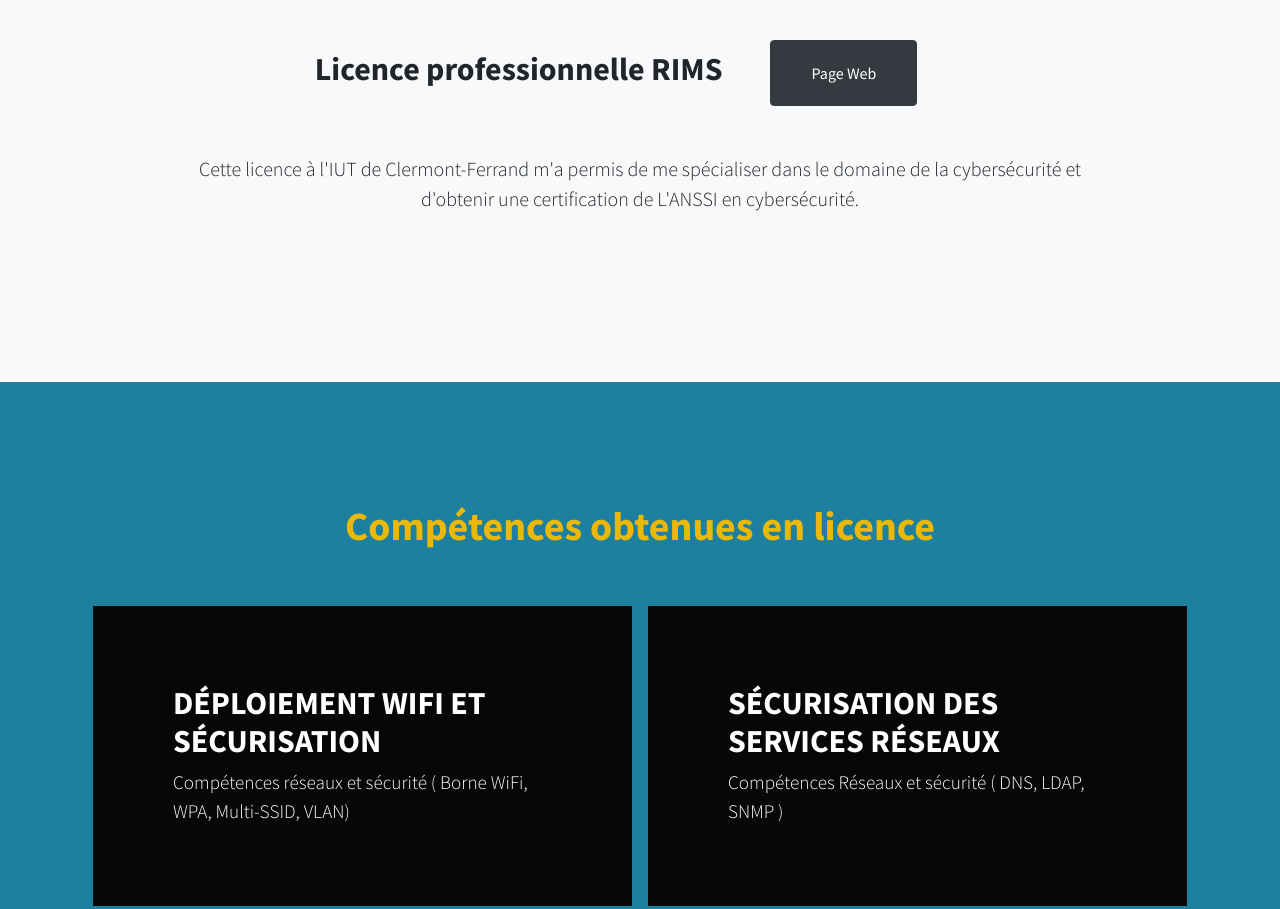
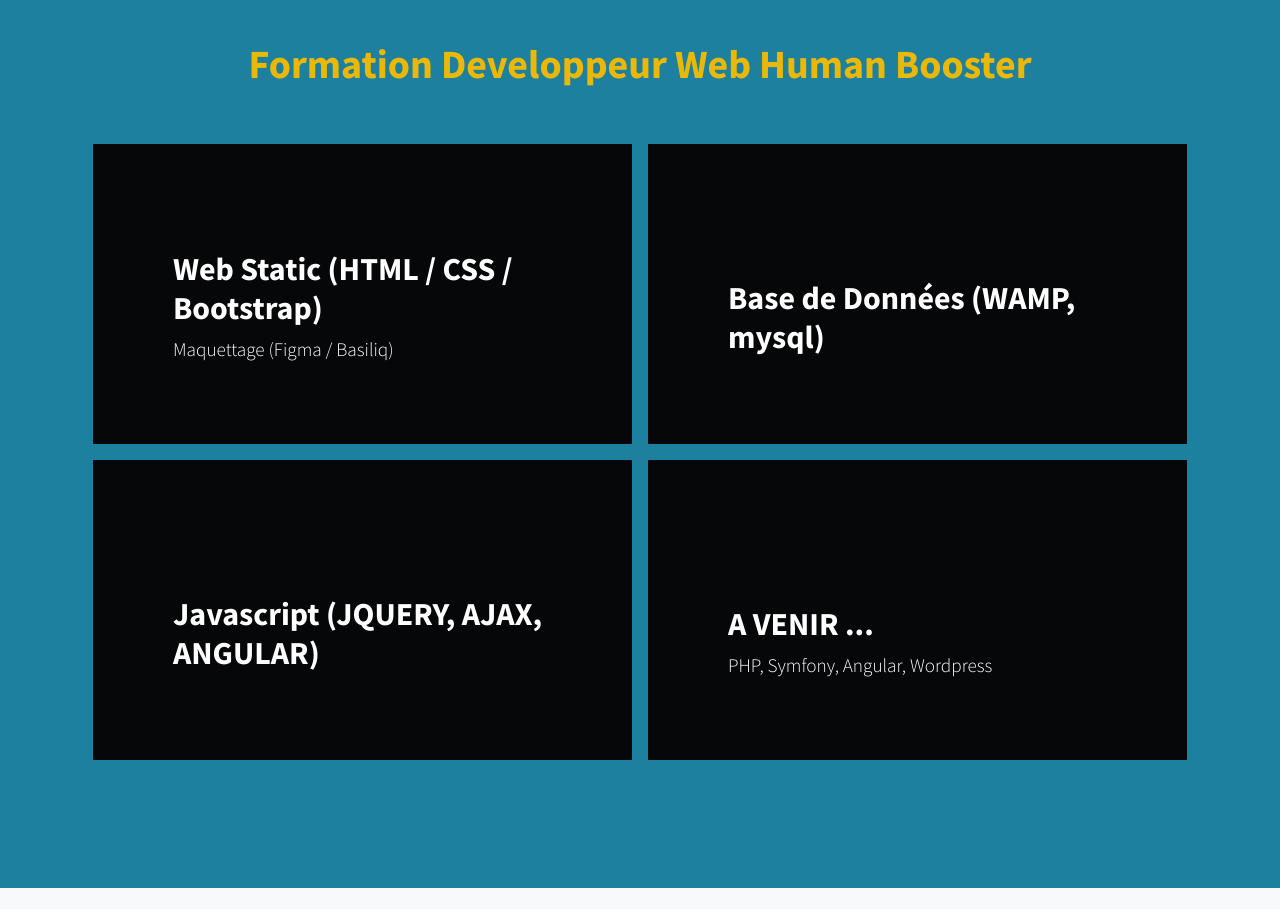
Before and after one commit to rcrochepeyre/Portfolio_Crochepeyre_Remi, a plain HTML site: page index.html in a window 1280 px wide. Shown: the part 880-1789 px from the top of the page. Drawn offline with nearby package versions, Linux system fonts and the light colour scheme.

Commit message:
Ajout Section Formatio Web + qq modifs

```diff
--- a/index.html
+++ b/index.html
@@ -21,6 +21,7 @@
     <nav id="sidebar-wrapper">
         <ul class="sidebar-nav">
             <li class="sidebar-brand"><a class="js-scroll-trigger" href="#page-top">Accueil</a></li>
+            <li class="sidebar-nav-item"><a class="js-scroll-trigger" href="#formation">Formation Dev Web Human Booster</a></li>
             <li class="sidebar-nav-item"><a class="js-scroll-trigger" href="#licence">Licence Professionnelle RIMS</a></li>
             <li class="sidebar-nav-item"><a class="js-scroll-trigger" href="#BTS">BTS SIO</a></li>
             <li class="sidebar-nav-item"><a class="js-scroll-trigger" href="#stages">Compétences humaines</a></li>
@@ -32,12 +33,60 @@
     <header class="masthead d-flex">
         <div class="container text-center my-auto">
             <h1 class="mb-1 text-white">Portfolio Crochepeyre Rémi</h1>
-            <h3 class="mb-5 text-white"><em>Bienvenue dans mon Portfolio. Je m'appelle Rémi Crochepeyre. Sur ce site je vais vous décrire l'ensemble de mon parcours scolaire.</em></h3>
+            <h3 class="mb-5 text-white"><em>Bienvenue dans mon Portfolio. Je m'appelle Rémi Crochepeyre. Sur ce site je vais vous décrire l'ensemble de mon parcours professionnel</em></h3>
             <a class="btn btn-light rounded-pill btn-xl js-scroll-trigger" href="assets/files/CV_Crochepeyre_Rémi.pdf">CV</a>
         </div>
         <div class="overlay"></div>
     </header>
-    <!-- About-->
+    <!-- Formation HB Dev Web -->
+    <section class="content-section bg-primary" id="formation">
+        <div class="container">
+            <div class="content-section-heading text-center">
+                <h1 class="text-secondary mb-5">Formation Developpeur Web Human Booster</h1>
+            </div>
+            <div class="row no-gutters">
+                <div class="col-lg-6 p-2">
+                    <a class="portfolio-item">
+                        <div class="caption">
+                            <div class="caption-content">
+                                <div class="h2">Web Static (HTML / CSS / Bootstrap)</div>
+                                <p class="mb-0">Maquettage (Figma / Basiliq)</p>
+                            </div>
+                        </div>
+                    </a>
+                </div>
+                <div class="col-lg-6 p-2">
+                    <a class="portfolio-item">
+                        <div class="caption">
+                            <div class="caption-content">
+                                <div class="h2">Base de Données (WAMP, mysql)</div>
+                            </div>
+                        </div>
+                    </a>
+                </div>
+                <div class="col-lg-6 p-2">
+                    <a class="portfolio-item">
+                        <div class="caption">
+                            <div class="caption-content">
+                                <div class="h2">Javascript (JQUERY, AJAX, ANGULAR)</div>
+                            </div>
+                        </div>
+                    </a>
+                </div>
+                <div class="col-lg-6 p-2">
+                    <a class="portfolio-item">
+                        <div class="caption">
+                            <div class="caption-content">
+                                <div class="h2">A VENIR ...</div>
+                                <p class="mb-0">PHP, Symfony, Angular, Wordpress</p>
+                            </div>
+                        </div>
+                    </a>
+                </div>
+            </div>
+        </div>
+    </section>
+    <!-- Licence-->
     <section class="content-section bg-light" id="licence">
         <div class="container text-center">
             <div class="row">
```
